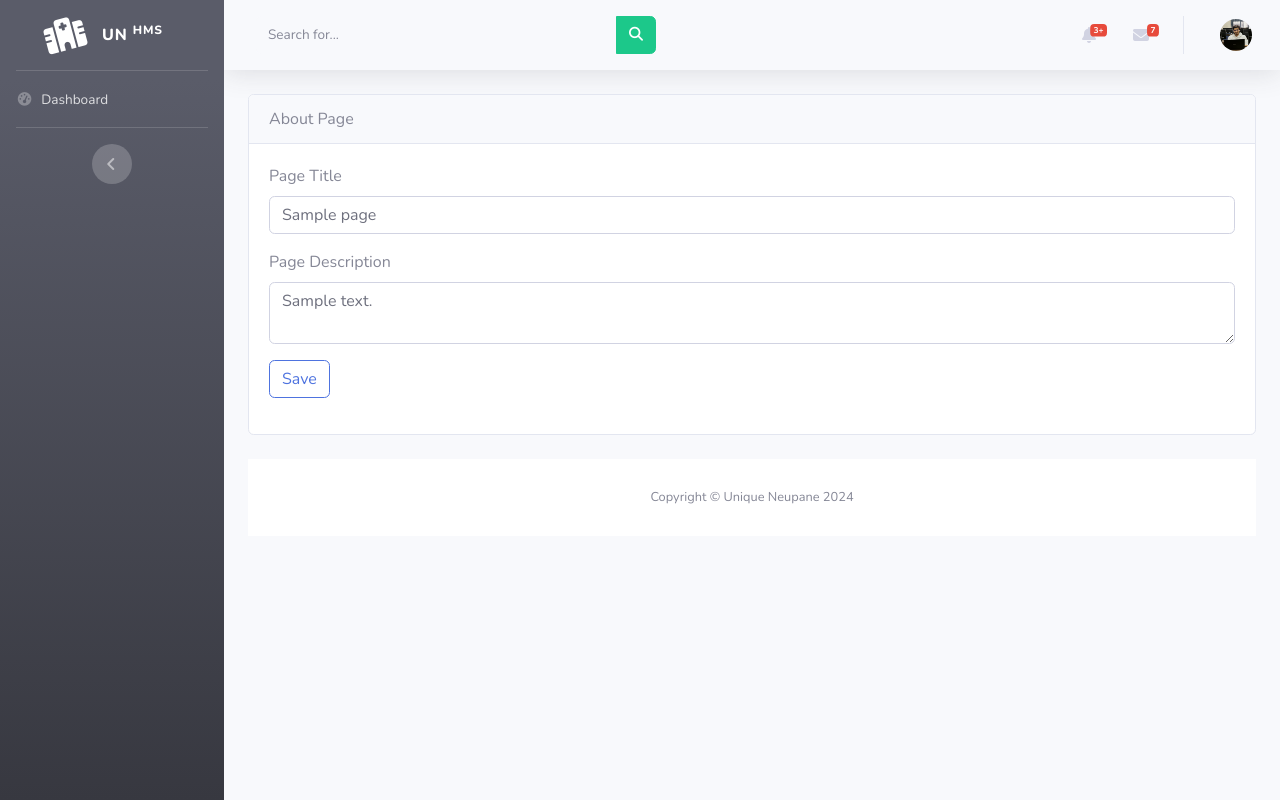
After one commit to Unique982/Hospital-Management-System-Project, a PHP site: page /admin/about_page.php in a window 1280 px wide. The commit adds this page. Run offline with PHP 8.4, Linux system fonts and the light colour scheme; tables that the repository leaves empty or names only in its code hold one stand-in row (values such as "Sample post"); some libraries are stand-ins or nearby versions.

Commit message:
16 day upload code

```diff
--- /dev/null
+++ b/admin/about_page.php
@@ -0,0 +1,71 @@
+<?php include("includes/header.php");
+include("includes/navbar.php");
+include('../database/config.php');
+
+if(isset($_POST['update'])){
+    $id = mysqli_real_escape_string($conn,$_POST['id']);
+    $page_title = mysqli_real_escape_string($conn, $_POST['page_title']);
+    $page_description = mysqli_real_escape_string($conn, $_POST['page_description']);
+
+    // update sql query
+    $update_query = "UPDATE about_page SET page_title ='$page_title', page_description ='$page_description' WHERE id='$id'";
+    if(mysqli_query($conn,$update_query)){
+
+        $_SESSION['alert'] ="Update Successfully ";
+        $_SESSION['alert_code'] ="success";
+    }
+    else{
+        $_SESSION['alert'] ="Failed Update";
+        $_SESSION['alert_code'] ="error";
+
+    }
+    }
+?>
+<div class="container-fluid">
+    <div class="row">
+        <div class="col-12">
+            <div class="card mb-4">
+                <div class="card-header">
+                 About Page
+                </div>
+                <?php
+                 $select_query = "SELECT * FROM about_page";
+                 $result = mysqli_query($conn, $select_query) or die("query failed");
+                 if(mysqli_num_rows($result)){
+                    while($row = mysqli_fetch_assoc($result)){
+
+                ?>
+                <div class="card-body">
+                    <form action="" method="POST" enctype="multipart/form-data">
+                        <input type="hidden" name="id" value="<?php echo $row['id'] ?>">
+                        <div class="form-group">
+                            <label for="">Page Title</label>
+                            <input type="text" name="page_title" value="<?php echo $row['page_title'] ?>" class="form-control" placeholder="Enter Name">
+                        </div>
+                        <div class="form-group">
+                            <label for="">Page Description</label>
+                         <textarea name="page_description" id="" class="form-control"><?php echo $row['page_description'] ?></textarea>
+                        </div>
+
+                        <div class="form-group">
+                        <button type="submit" name="update" class="btn btn-outline-primary" >Save</button>
+
+                        </div>
+
+                    </form>
+                    <?php
+                     }
+
+                    }
+
+                    ?>
+                </div>
+            </div>
+        </div>
+    </div>
+
+
+    <?php
+    include('includes/scripts.php');
+    include('includes/footer.php');
+    ?>
--- a/admin/includes/navbar.php
+++ b/admin/includes/navbar.php
@@ -200,8 +200,44 @@ $user_name=$_SESSION['user_data']['user_name'] ?? '';
             </li>
            <?php }  ?>
             <!-- Heading -->
+            <?php
+            if($user_type==='admin'){
+           ?>
+                  <li class="nav-item">
+                <a class="nav-link collapsed" href="#" data-toggle="collapse" data-target="#collapse8"
+                    aria-expanded="true" aria-controls="collapse8">
+                    <i class="fa-solid fa-message"></i>
+                    <span>Contact Query </span>
+                </a>
+                <div id="collapse8" class="collapse" aria-labelledby="heading8" data-parent="#accordionSidebar">
+                    <div class="bg-white py-2 collapse-inner rounded">
+                    <h6 class="collapse-header">Contact Query</h6>
+                        <a class="collapse-item" href="unread.php">Unread Query</a>
+                        <a class="collapse-item" href="read.php">Read Query</a>
+                    </div>
+                </div>
+            </li>
+             <!-- Nav Item - Pages Collapse Menu -->
+             <li class="nav-item">
+                <a class="nav-link collapsed" href="#" data-toggle="collapse" data-target="#collapsePages"
+                    aria-expanded="true" aria-controls="collapsePages">
+                    <i class="fas fa-fw fa-folder"></i>
+                    <span>Pages</span>
+                </a>
+                <div id="collapsePages" class="collapse" aria-labelledby="headingPages" data-parent="#accordionSidebar">
+                    <div class="bg-white py-2 collapse-inner rounded">
+                        <h6 class="collapse-header">Pages</h6>
+                        <a class="collapse-item" href="about_page.php">About Us</a>
+                        <a class="collapse-item" href="contact_page.php">Contact Us</a>
 
 
+                    </div>
+                </div>
+            </li>
+
+            <?php
+            }
+           ?>
 
 
             <!-- Sidebar Toggler (Sidebar) -->
```
Also changed, not shown: admin/contact_page.php (added, +81 -0 lines), admin/doctor_specialization.php (+20 -3 lines).
